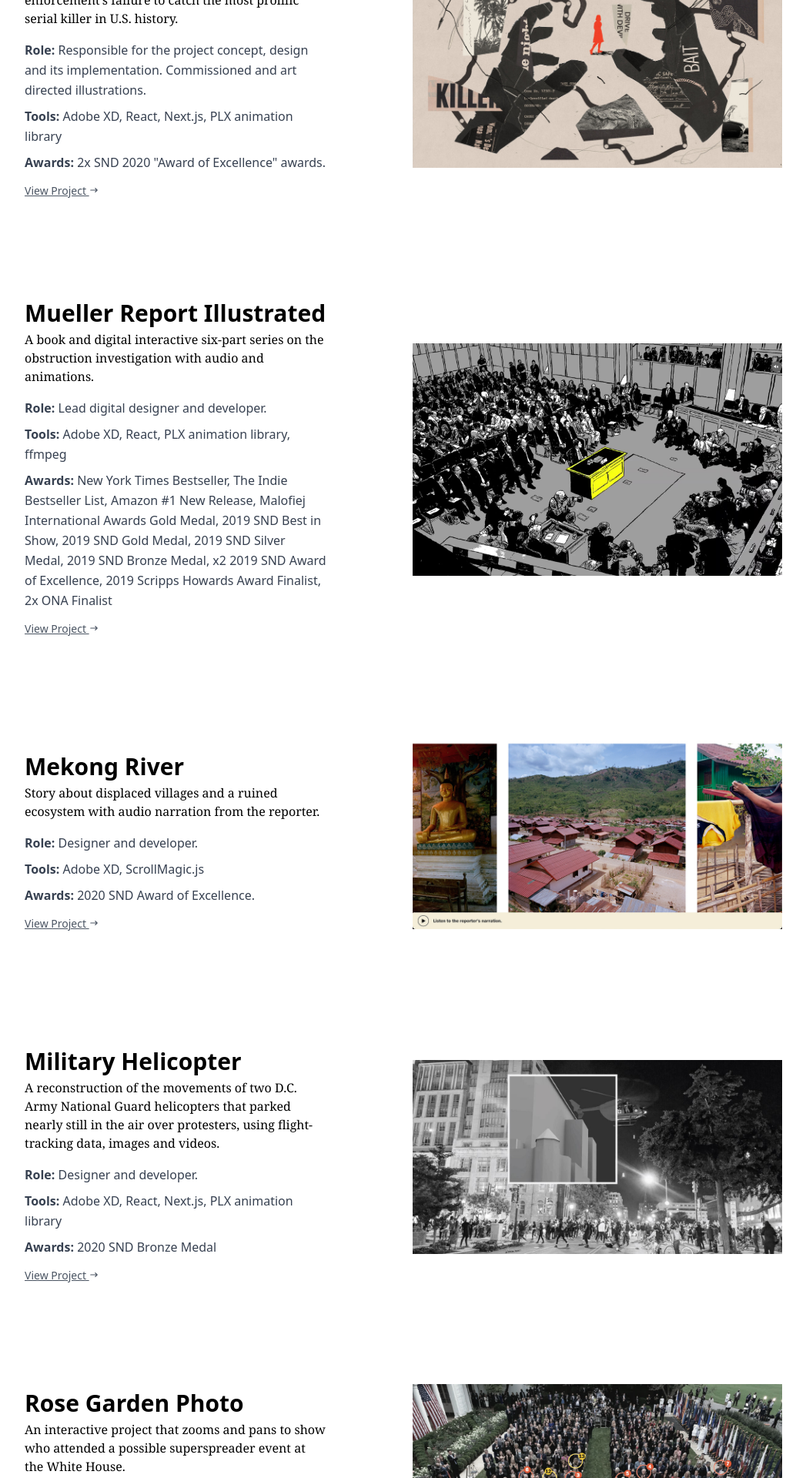
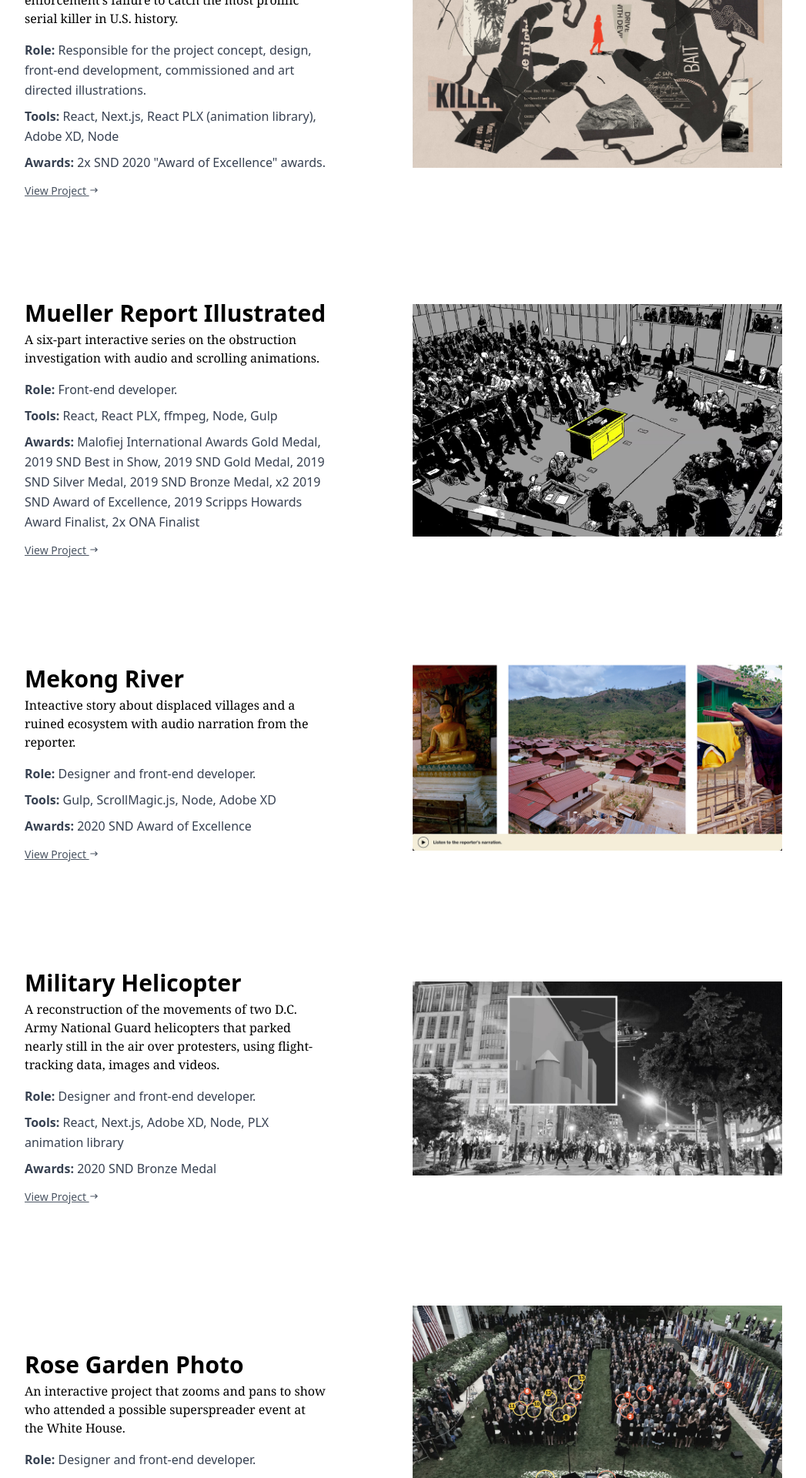
Before and after one commit to luciovilla/luciovilla.com, a Next.js app: page / in a window 1280 px wide. Shown: the part 920-2840 px from the top of the page at 77% size, without its empty margins (120-1167 px from the left). Built offline with nearby package versions, Linux system fonts and the light colour scheme.

Commit message:
text updates

```diff
--- a/components/About.js
+++ b/components/About.js
@@ -18,22 +18,22 @@ export default function About() {
             </svg>
           </span>
         </div>
-        <div className="flex flex-wrap flex-wrap-reverse">
+        <div className="flex flex-wrap-reverse">
           <div className="w-full md:w-3/4 pr-6 md:pr-12">
             <div className="md:pr-12">
               <p className="mt-4 text-lg leading-relaxed text-gray-600">
-                I'm a designer and web developer currently working at The Washington Post as a
+                I'm a designer and front-end developer currently working at The Washington Post as a
                 Design Editor. Providing project and technical feedback to a team of over 30
-                designers, improving designer's coding workflows and pushing for brand consistency.
+                designers, improving developer workflows and pushing for brand consistency.
               </p>
               <p className="mt-4 text-lg leading-relaxed text-gray-600">
-                Previously I worked at The San Francisco Chronicle, Hoy; Chicago Tribune's Spanish
-                daily and The Chicago Reporter.
+                Previously I worked at The San Francisco Chronicle as an Interactive Producer and Hoy (Chicago Tribune's Spanish
+                daily newspaper) as a News Applications Developer.
               </p>
               <p className="mt-4 text-lg leading-relaxed text-gray-600">
                 During my time in San Francisco I helped instruct a class on editorial web design
                 and development at the Graduate School of Journalism in UC Berkeley and was the
-                board President of the Bay Area chapter of the National Association of Hispanic
+                chapter president for the Bay Area chapter of the National Association of Hispanic
                 Journalists (NAHJ).
               </p>
 
--- a/components/Projects.js
+++ b/components/Projects.js
@@ -23,9 +23,9 @@ export default function Projects() {
       <section className="relative w-full last:pb-0 max-w-screen-xl m-auto">
         <Featured
           title="Serial Killer Series"
-          tools="Adobe XD, React, Next.js, PLX animation library"
+          tools="React, Next.js, React PLX (animation library), Adobe XD, Node"
           awards={`2x SND 2020 "Award of Excellence" awards.`}
-          projRole="Responsible for the project concept, design and its implementation. Commissioned and art directed illustrations."
+          projRole="Responsible for the project concept, design, front-end development, commissioned and art directed illustrations."
           image="projects/sk.jpg"
           summary="A three-part investigation series on law enforcement’s failure to catch the most prolific serial killer in U.S. history."
           url="https://www.washingtonpost.com/graphics/2020/national/samuel-little-serial-killer/part-one/"
@@ -34,33 +34,32 @@ export default function Projects() {
         />
         <Featured
           title="Mueller Report Illustrated"
-          projRole="Lead digital designer and developer."
-          tools="Adobe XD, React, PLX animation library, ffmpeg"
+          projRole="Front-end developer."
+          tools="React, React PLX, ffmpeg, Node, Gulp"
           image="projects/mri.jpg"
-          summary="A book and digital interactive six-part series on the obstruction investigation with audio and animations."
+          summary="A six-part interactive series on the obstruction investigation with audio and scrolling animations."
           url="https://www.washingtonpost.com/graphics/2019/politics/mueller-report-illustrated/about/"
-          awards={`New York Times Bestseller, The Indie Bestseller List, Amazon #1 New Release,
-          Malofiej International Awards Gold Medal, 2019 SND Best in Show, 2019 SND Gold Medal, 2019 SND Silver Medal, 2019 SND Bronze Medal, x2 2019 SND Award of Excellence,
+          awards={`Malofiej International Awards Gold Medal, 2019 SND Best in Show, 2019 SND Gold Medal, 2019 SND Silver Medal, 2019 SND Bronze Medal, x2 2019 SND Award of Excellence,
           2019 Scripps Howards Award Finalist, 2x ONA Finalist`}
           width={1560}
           height={980}
         />
         <Featured
           title="Mekong River"
-          projRole="Designer and developer."
-          awards="2020 SND Award of Excellence."
-          tools="Adobe XD, ScrollMagic.js "
+          projRole="Designer and front-end developer."
+          awards="2020 SND Award of Excellence"
+          tools="Gulp, ScrollMagic.js, Node, Adobe XD"
           image="projects/mekong.jpg"
-          summary="Story about displaced villages and a ruined ecosystem with audio narration from the reporter."
+          summary="Inteactive story about displaced villages and a ruined ecosystem with audio narration from the reporter."
           url="https://www.washingtonpost.com/graphics/2020/world/the-mekong-river-basin-under-threat/"
           width={1000}
           height={518}
         />
         <Featured
           title="Military Helicopter"
-          projRole="Designer and developer."
+          projRole="Designer and front-end developer."
           image="projects/helicopter.jpg"
-          tools="Adobe XD, React, Next.js, PLX animation library"
+          tools="React, Next.js, Adobe XD, Node, PLX animation library"
           awards="2020 SND Bronze Medal"
           summary="A reconstruction of the
           movements of two D.C. Army National Guard
@@ -72,8 +71,8 @@ export default function Projects() {
         />
         <Featured
           title="Rose Garden Photo"
-          tools="React, Next.js, ScrollMonitor"
-          projRole="After news starting breaking that more and more people were testing positive for coronavirus, I quickly designed and developed this alternative form of storytelling to show who attended this event and updated it as needed."
+          tools="React, Next.js, Node, ScrollMonitor.js"
+          projRole="Designer and front-end developer."
           image="projects/rose.jpg"
           summary="An interactive project that zooms and pans to show who attended a possible superspreader event at the White House."
           url="https://www.washingtonpost.com/graphics/2020/politics/coronavirus-attendees-barrett-nomination-ceremony/"
@@ -83,7 +82,7 @@ export default function Projects() {
 
         <Featured
           title="Washington Post Project Template Generator"
-          projRole="Part of the core developers and continuing to update. Working on designer workflows, onboarding and documentation."
+          projRole="Part of the core developers and still continuing to update. Working on developer workflows, onboarding and documentation."
           image="projects/template.png"
           summary="A Node, React and Next.js based template that powers all of the custom interactive projects at The Washington Post."
           width={1036}
```
